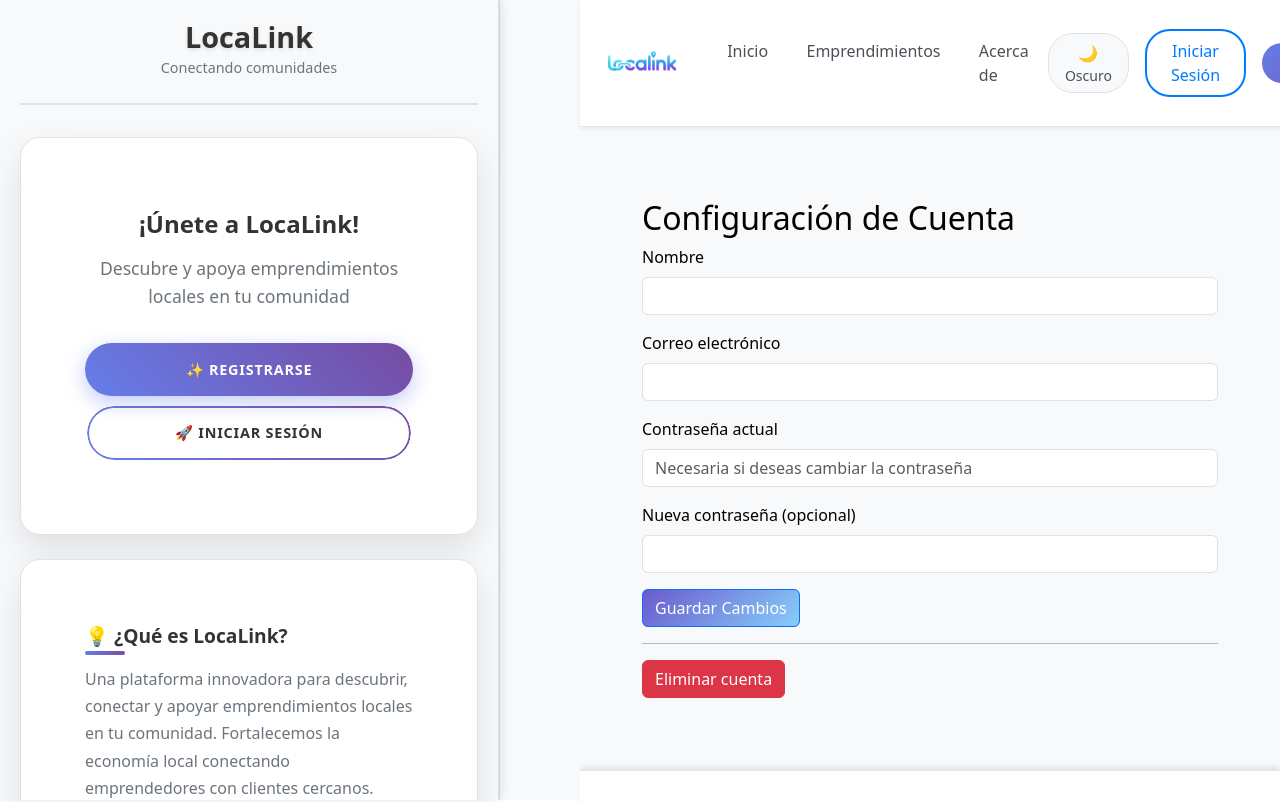
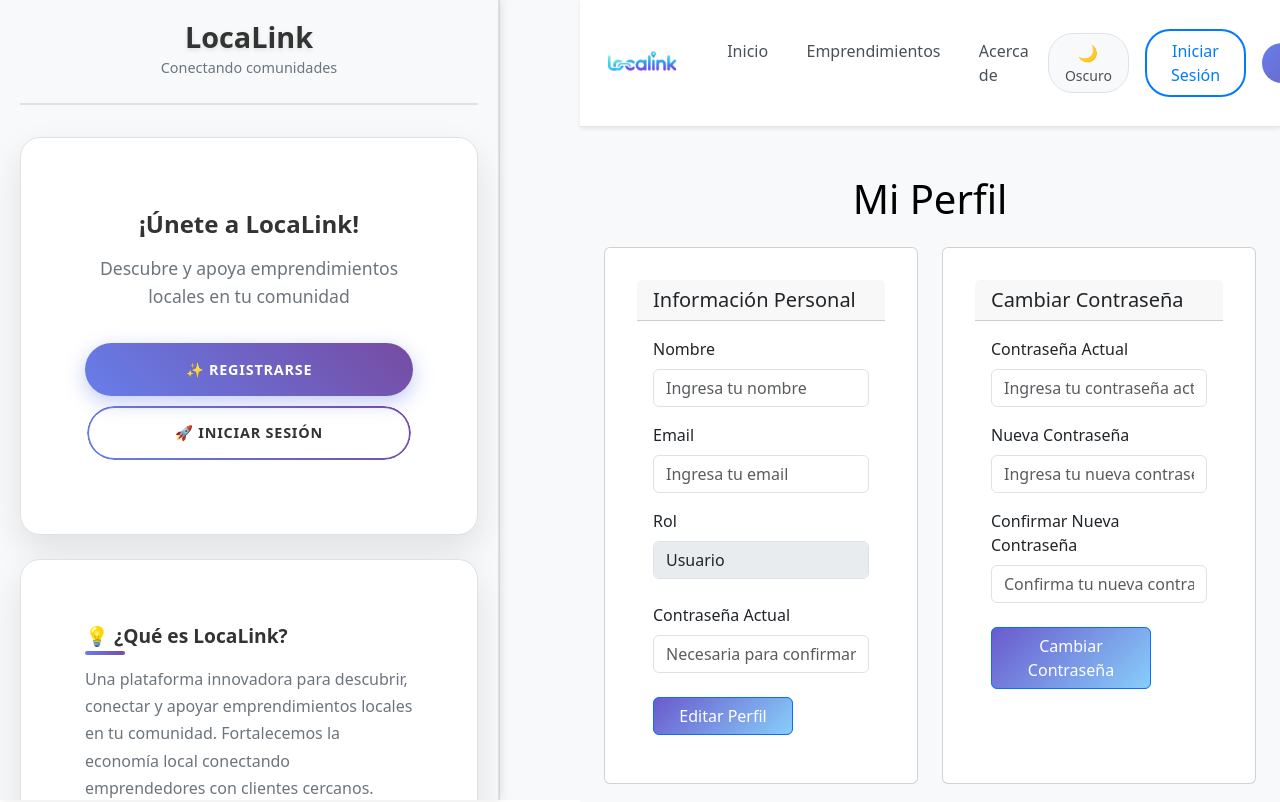
Before and after one commit to TochielVro/ProyectoDesarrolloSoftware, a React (Vite) app in the folder Frontend/: page /configuracion in a window 1280 px wide. Shown: the top 802 px of the page. Built offline with nearby package versions, Linux system fonts and the light colour scheme.

Commit message:
Mejora y correcion de interfaces

```diff
--- a/Frontend/package.json
+++ b/Frontend/package.json
@@ -18,6 +18,7 @@
     "react-dom": "^19.1.0",
     "react-icons": "^5.5.0",
     "react-router-dom": "^7.6.2",
+    "sweetalert2": "^11.22.2",
     "yup": "^1.6.1"
   },
   "devDependencies": {
--- a/Frontend/src/Components/Navbar.jsx
+++ b/Frontend/src/Components/Navbar.jsx
@@ -24,6 +24,11 @@ const CustomNavbar = ({ darkMode, toggleDarkMode }) => {
     if (cleanName.length === 0) return 'U';
 
     return cleanName.charAt(0).toUpperCase();
+  };
+
+  // Función para verificar si es admin de forma robusta
+  const esAdmin = () => {
+    return Boolean(user?.esAdmin === true || user?.esAdmin === 1 || user?.esAdmin === "1");
   };
 
   return (
@@ -74,20 +79,17 @@ const CustomNavbar = ({ darkMode, toggleDarkMode }) => {
                       {getInitial()}
                     </div>
                     <span className="ms-2">{user?.nombre || 'Usuario'}</span>
-                    {user?.esAdmin && (
+                    {esAdmin() && (
                       <span className="admin-badge ms-2">Admin</span>
                     )}
                   </Dropdown.Toggle>
 
                   <Dropdown.Menu className="modern-dropdown-menu">
-                    <Dropdown.Item as={Link} to="/perfil" className="modern-dropdown-item">
-                      <i className="bi bi-person me-2"></i> Mi Perfil
-                    </Dropdown.Item>
                     <Dropdown.Item as={Link} to="/crear-emprendimiento" className="modern-dropdown-item">
                       <i className="bi bi-plus-circle me-2"></i> Crear Emprendimiento
                     </Dropdown.Item>
 
-                    {user?.esAdmin && (
+                    {esAdmin() && (
                       <>
                         <Dropdown.Divider />
                         <Dropdown.Item
--- a/Frontend/src/Pages/ConfiguracionUsuario.jsx
+++ b/Frontend/src/Pages/ConfiguracionUsuario.jsx
@@ -1,43 +1,102 @@
 import React, { useEffect, useState } from 'react';
-import { Container, Form, Button, Alert } from 'react-bootstrap';
+import { Container, Row, Col, Form, Button, Alert, Card } from 'react-bootstrap';
 import api from '../services/api';
 import { useNavigate } from 'react-router-dom';
 import Swal from 'sweetalert2';
 
 const ConfiguracionUsuario = () => {
   const navigate = useNavigate();
-  const [usuario, setUsuario] = useState({ nombre: '', correo: '' });
+  const [usuario, setUsuario] = useState({ nombre: '', correo: '', esAdmin: false });
 
   const [nuevoNombre, setNuevoNombre] = useState('');
   const [nuevoCorreo, setNuevoCorreo] = useState('');
   const [nuevaContrasena, setNuevaContrasena] = useState('');
+  const [confirmarContrasena, setConfirmarContrasena] = useState('');
   const [contrasenaActual, setContrasenaActual] = useState('');
 
   const [mensaje, setMensaje] = useState('');
   const [tipoMensaje, setTipoMensaje] = useState('success');
 
+  // Detectar si estamos en modo oscuro
+  const [isDarkMode, setIsDarkMode] = useState(false);
+
+  // Función para obtener el color de fondo apropiado
+  const getBackgroundColor = () => {
+    return isDarkMode ? '#1a1a1a' : 'var(--light-color)'; // Usa tu variable CSS
+  };
+
+  // Detectar cambios en el tema
+  useEffect(() => {
+    const checkTheme = () => {
+      const theme = document.documentElement.getAttribute('data-bs-theme');
+      setIsDarkMode(theme === 'dark');
+    };
+
+    // Verificar tema inicial
+    checkTheme();
+
+    // Observar cambios en el atributo data-bs-theme
+    const observer = new MutationObserver(checkTheme);
+    observer.observe(document.documentElement, {
+      attributes: true,
+      attributeFilter: ['data-bs-theme']
+    });
+
+    return () => observer.disconnect();
+  }, []);
+
+  // Configuración de SweetAlert2 según el tema
+  const getSwalConfig = (type = 'default') => {
+    const baseConfig = {
+      background: isDarkMode ? '#2a2a2a' : '#ffffff',
+      color: isDarkMode ? '#ffffff' : '#333333',
+      confirmButtonColor: '#6a5acd',
+      cancelButtonColor: isDarkMode ? '#6c757d' : '#6c757d',
+    };
+
+    if (type === 'danger') {
+      return {
+        ...baseConfig,
+        confirmButtonColor: '#dc3545',
+      };
+    }
+
+    return baseConfig;
+  };
+
+  // Función para determinar el rol del usuario
+  const getRolUsuario = () => {
+    if (usuario.esAdmin === true) {
+      return 'Administrador';
+    }
+    return 'Usuario';
+  };
+
   useEffect(() => {
     const user = JSON.parse(localStorage.getItem('user'));
     if (user) {
-      setUsuario(user);
-      setNuevoNombre(user.nombre);
-      setNuevoCorreo(user.correo);
+      // Asegurar que esAdmin sea un booleano
+      const userWithAdmin = {
+        ...user,
+        esAdmin: Boolean(user.esAdmin)
+      };
+      setUsuario(userWithAdmin);
+      setNuevoNombre(user.nombre || '');
+      setNuevoCorreo(user.correo || '');
     }
   }, []);
 
-const handleActualizar = async () => {
+  const handleActualizarPerfil = async () => {
     try {
       const cambios = [];
       const body = {
         nombre: nuevoNombre,
         correo: nuevoCorreo,
         contrasena_actual: contrasenaActual,
-      nueva_contrasena: nuevaContrasena,
       };
 
       if (nuevoNombre !== usuario.nombre) cambios.push('nombre');
       if (nuevoCorreo !== usuario.correo) cambios.push('correo electrónico');
-    if (nuevaContrasena) cambios.push('contraseña');
 
       await api.put('/auth/configuracion', body);
 
@@ -48,59 +107,78 @@ const handleActualizar = async () => {
 
       const mensajeFinal = cambios.length
         ? `${cambios.join(' y ')} actualizado${cambios.length > 1 ? 's' : ''} correctamente`
-      : 'Datos actualizados';
+        : 'Perfil actualizado correctamente';
 
-    setMensaje(mensajeFinal);
-    setTipoMensaje('success');
+      Swal.fire({
+        title: 'Éxito',
+        text: mensajeFinal,
+        icon: 'success',
+        ...getSwalConfig()
+      });
 
-    // Limpiar campos
+      // Limpiar campo de contraseña actual
       setContrasenaActual('');
-    setNuevaContrasena('');
     } catch (error) {
-    setMensaje(error.response?.data?.error || 'Error al actualizar');
-    setTipoMensaje('danger');
+      Swal.fire({
+        title: 'Error',
+        text: error.response?.data?.error || 'Error al actualizar el perfil',
+        icon: 'error',
+        ...getSwalConfig()
+      });
     }
   };
 
+  const handleCambiarContrasena = async () => {
+    if (nuevaContrasena !== confirmarContrasena) {
+      Swal.fire({
+        title: 'Error',
+        text: 'Las contraseñas no coinciden',
+        icon: 'error',
+        ...getSwalConfig()
+      });
+      return;
+    }
 
-//   const handleActualizar = async () => {
-//     try {
-//       const body = {
-//         nombre: nuevoNombre,
-//         correo: nuevoCorreo,
-//         contrasena_actual: contrasenaActual,
-//         nueva_contrasena: nuevaContrasena,
-//       };
+    if (!contrasenaActual) {
+      Swal.fire({
+        title: 'Error',
+        text: 'Debes ingresar tu contraseña actual',
+        icon: 'error',
+        ...getSwalConfig()
+      });
+      return;
+    }
 
-//       await api.put('/auth/configuracion', body);
-//       setMensaje('Datos actualizados correctamente');
-//       setTipoMensaje('success');
+    try {
+      const body = {
+        nombre: nuevoNombre,
+        correo: nuevoCorreo,
+        contrasena_actual: contrasenaActual,
+        nueva_contrasena: nuevaContrasena,
+      };
 
-//       // Actualizar localStorage si se cambió el nombre
-//       const userActualizado = { ...usuario, nombre: nuevoNombre, correo: nuevoCorreo };
-//       localStorage.setItem('user', JSON.stringify(userActualizado));
-//     } catch (error) {
-//       setMensaje(error.response?.data?.error || 'Error al actualizar');
-//       setTipoMensaje('danger');
-//     }
-//   };
+      await api.put('/auth/configuracion', body);
 
-// const handleEliminarCuenta = async () => {
-//   const confirmacion = window.confirm(
-//     '¿Estás seguro de que deseas eliminar tu cuenta?\n\n⚠️ Esto también eliminará todos tus emprendimientos de forma permanente.'
-//   );
+      Swal.fire({
+        title: 'Éxito',
+        text: 'Contraseña actualizada correctamente',
+        icon: 'success',
+        ...getSwalConfig()
+      });
 
-//   if (!confirmacion) return;
-
-//   try {
-//     await api.delete('/auth/eliminar-cuenta');
-//     localStorage.clear();
-//     navigate('/login');
-//   } catch (error) {
-//     setMensaje('Error al eliminar cuenta');
-//     setTipoMensaje('danger');
-//   }
-// };
+      // Limpiar campos de contraseña
+      setContrasenaActual('');
+      setNuevaContrasena('');
+      setConfirmarContrasena('');
+    } catch (error) {
+      Swal.fire({
+        title: 'Error',
+        text: error.response?.data?.error || 'Error al cambiar la contraseña',
+        icon: 'error',
+        ...getSwalConfig()
+      });
+    }
+  };
 
   const handleEliminarCuenta = async () => {
     const resultado = await Swal.fire({
@@ -108,11 +186,10 @@ const handleEliminarCuenta = async () => {
       text: 'Esto también eliminará todos tus emprendimientos. Esta acción no se puede deshacer.',
       icon: 'warning',
       showCancelButton: true,
-    confirmButtonColor: '#d33',
-    cancelButtonColor: '#6c757d',
       confirmButtonText: 'Sí, eliminar',
       cancelButtonText: 'Cancelar',
       reverseButtons: true,
+      ...getSwalConfig('danger')
     });
 
     if (resultado.isConfirmed) {
@@ -121,79 +198,163 @@ const handleEliminarCuenta = async () => {
         localStorage.clear();
         navigate('/login');
       } catch (error) {
-      Swal.fire('Error', 'No se pudo eliminar la cuenta.', 'error');
+        Swal.fire({
+          title: 'Error',
+          text: 'No se pudo eliminar la cuenta.',
+          icon: 'error',
+          ...getSwalConfig()
+        });
       }
     }
   };
 
+  return (
+    <div className="min-vh-100 py-4" style={{ backgroundColor: getBackgroundColor() }}>
+      <Container style={{ maxWidth: '1200px' }}>
+        <h1 className="mb-4 text-center">Mi Perfil</h1>
 
-// const handleEliminarCuenta = async () => {
-//     if (!window.confirm('¿Estás seguro de que deseas eliminar tu cuenta? Esto también eliminará todos tus emprendimientos.')) return;
+        {mensaje && <Alert variant={tipoMensaje} className="mb-4">{mensaje}</Alert>}
 
-//     try {
-//       await api.delete('/auth/eliminar-cuenta');
-//       localStorage.clear();
-//       navigate('/login');
-//     } catch (error) {
-//       setMensaje('Error al eliminar cuenta');
-//       setTipoMensaje('danger');
-//     }
-//   };
-
-  return (
-    <Container className="my-5" style={{ maxWidth: 600 }}>
-      <h2>Configuración de Cuenta</h2>
-
-      {mensaje && <Alert variant={tipoMensaje}>{mensaje}</Alert>}
-
+        <Row className="g-4">
+          {/* Información Personal */}
+          <Col lg={6}>
+            <Card className="h-100">
+              <Card.Header>
+                <h5 className="mb-0">Información Personal</h5>
+              </Card.Header>
+              <Card.Body>
                 <Form>
                   <Form.Group className="mb-3">
                     <Form.Label>Nombre</Form.Label>
                     <Form.Control
                       value={nuevoNombre}
                       onChange={(e) => setNuevoNombre(e.target.value)}
+                      placeholder="Ingresa tu nombre"
                     />
                   </Form.Group>
 
                   <Form.Group className="mb-3">
-          <Form.Label>Correo electrónico</Form.Label>
+                    <Form.Label>Email</Form.Label>
                     <Form.Control
                       type="email"
                       value={nuevoCorreo}
                       onChange={(e) => setNuevoCorreo(e.target.value)}
+                      placeholder="Ingresa tu email"
+                    />
+                  </Form.Group>
+
+                  <Form.Group className="mb-4">
+                    <Form.Label>Rol</Form.Label>
+                    <div className="d-flex align-items-center">
+                      <Form.Control
+                        value={getRolUsuario()}
+                        disabled
+                      />
+                      {Boolean(usuario.esAdmin) && (
+                        <span className="admin-badge ms-2">
+                          ADMIN
+                        </span>
+                      )}
+                    </div>
+                  </Form.Group>
+
+                  <Form.Group className="mb-4">
+                    <Form.Label>Contraseña Actual</Form.Label>
+                    <Form.Control
+                      type="password"
+                      value={contrasenaActual}
+                      onChange={(e) => setContrasenaActual(e.target.value)}
+                      placeholder="Necesaria para confirmar cambios"
+                    />
+                  </Form.Group>
+
+                  <Button
+                    variant="primary"
+                    onClick={handleActualizarPerfil}
+                    style={{ width: '140px' }}
+                  >
+                    Editar Perfil
+                  </Button>
+                </Form>
+              </Card.Body>
+            </Card>
+          </Col>
+
+          {/* Cambiar Contraseña */}
+          <Col lg={6}>
+            <Card className="h-100">
+              <Card.Header>
+                <h5 className="mb-0">Cambiar Contraseña</h5>
+              </Card.Header>
+              <Card.Body>
+                <Form>
+                  <Form.Group className="mb-3">
+                    <Form.Label>Contraseña Actual</Form.Label>
+                    <Form.Control
+                      type="password"
+                      value={contrasenaActual}
+                      onChange={(e) => setContrasenaActual(e.target.value)}
+                      placeholder="Ingresa tu contraseña actual"
                     />
                   </Form.Group>
 
                   <Form.Group className="mb-3">
-          <Form.Label>Contraseña actual</Form.Label>
-          <Form.Control
-            type="password"
-            value={contrasenaActual}
-            onChange={(e) => setContrasenaActual(e.target.value)}
-            placeholder="Necesaria si deseas cambiar la contraseña"
-          />
-        </Form.Group>
-
-        <Form.Group className="mb-3">
-          <Form.Label>Nueva contraseña (opcional)</Form.Label>
+                    <Form.Label>Nueva Contraseña</Form.Label>
                     <Form.Control
                       type="password"
                       value={nuevaContrasena}
                       onChange={(e) => setNuevaContrasena(e.target.value)}
+                      placeholder="Ingresa tu nueva contraseña"
                     />
                   </Form.Group>
 
-        <Button variant="primary" onClick={handleActualizar}>
-          Guardar Cambios
-        </Button>
+                  <Form.Group className="mb-4">
+                    <Form.Label>Confirmar Nueva Contraseña</Form.Label>
+                    <Form.Control
+                      type="password"
+                      value={confirmarContrasena}
+                      onChange={(e) => setConfirmarContrasena(e.target.value)}
+                      placeholder="Confirma tu nueva contraseña"
+                    />
+                  </Form.Group>
 
-        <hr />
-
-        <Button variant="danger" onClick={handleEliminarCuenta}>
-          Eliminar cuenta
+                  <Button
+                    variant="primary"
+                    onClick={handleCambiarContrasena}
+                    style={{ width: '160px' }}
+                  >
+                    Cambiar Contraseña
                   </Button>
                 </Form>
+              </Card.Body>
+            </Card>
+          </Col>
+        </Row>
+
+        {/* Zona de Peligro */}
+        <Row className="mt-4">
+          <Col>
+            <Card className="border-danger">
+              <Card.Header className="bg-danger text-white">
+                <h5 className="mb-0">Eliminar Cuenta</h5>
+              </Card.Header>
+              <Card.Body>
+                <p className="text-muted mb-3">
+                  Una vez que elimines tu cuenta, no hay vuelta atrás. Por favor, ten cuidado ya que esta acción es permanente.
+                </p>
+                <Button
+                  variant="danger"
+                  onClick={handleEliminarCuenta}
+                  style={{ width: '140px' }}
+                >
+                  Eliminar
+                </Button>
+              </Card.Body>
+            </Card>
+          </Col>
+        </Row>
       </Container>
+    </div>
   );
 };
 
--- a/Frontend/src/Pages/MisEmprendimientos.jsx
+++ b/Frontend/src/Pages/MisEmprendimientos.jsx
@@ -65,11 +65,17 @@ const MisEmprendimientos = () => {
   const handleCloseModal = () => setEmprendimientoAEliminar(null);
 
   // Mostrar spinner si está cargando
-  if (loading) return <Spinner animation="border" />;
+  if (loading) {
+    return (
+      <Container className="text-center mt-5">
+        <Spinner animation="border" variant="primary" />
+      </Container>
+    );
+  }
 
   // Render del componente
   return (
-    <Container className="py-4">
+    <Container className="my-4">
       {/* Título de la sección y botón para crear nuevo emprendimiento */}
       <div className="d-flex justify-content-between align-items-center mb-4">
         <h2>Mis Emprendimientos</h2>
@@ -83,33 +89,38 @@ const MisEmprendimientos = () => {
 
       {/* Si no hay emprendimientos registrados */}
       {emprendimientos.length === 0 ? (
-        <Card className="text-center p-4">
-          <p>Aún no tienes emprendimientos registrados</p>
-          <Button as={Link} to="/crear-emprendimiento" variant="primary">
-            Crear mi primer emprendimiento
-          </Button>
+        <Card className="card-custom text-center p-4">
+          <Card.Body>
+            <p>Aún no tienes emprendimientos registrados</p>
+            <Button as={Link} to="/crear-emprendimiento" variant="primary">
+              Crear mi primer emprendimiento
+            </Button>
+          </Card.Body>
         </Card>
       ) : (
         // Mostrar los emprendimientos en formato de grilla
         <Row xs={1} md={2} lg={3} className="g-4">
           {emprendimientos.map((emp) => (
             <Col key={emp.id_emprendimiento}>
-              <Card className="h-100">
+              <Card className="card-custom h-100">
                 {/* Mostrar imagen si existe */}
                 {emp.imagen_url && (
                   <Card.Img
                     variant="top"
                     src={`http://localhost:3001${emp.imagen_url}`}
                     alt={emp.nombre}
+                    className="card-img-custom"
                   />
                 )}
                 {/* Cuerpo de la tarjeta con nombre y descripción */}
                 <Card.Body>
                   <Card.Title>{emp.nombre}</Card.Title>
-                  <Card.Text>{emp.descripcion.substring(0, 100)}...</Card.Text>
+                  <Card.Text>
+                    {emp.descripcion.substring(0, 100)}...
+                  </Card.Text>
                 </Card.Body>
                 {/* Pie con botones de acción: editar y eliminar */}
-                <Card.Footer className="bg-white">
+                <Card.Footer className="bg-transparent border-0">
                   <div className="d-flex justify-content-between">
                     {/* Botón para navegar a la pantalla de edición */}
                     <Button
@@ -136,13 +147,17 @@ const MisEmprendimientos = () => {
       )}
 
       {/* Modal de confirmación de eliminación */}
-      <Modal show={!!emprendimientoAEliminar} onHide={handleCloseModal} centered>
+      <Modal
+        show={!!emprendimientoAEliminar}
+        onHide={handleCloseModal}
+        centered
+      >
         <Modal.Header closeButton>
           <Modal.Title>Confirmar eliminación</Modal.Title>
         </Modal.Header>
         <Modal.Body>
           {/* Mensaje personalizado con nombre del emprendimiento */}
-          ¿Estás seguro de que deseas eliminar <strong>{emprendimientoAEliminar?.nombre}</strong>?
+          ¿Estás seguro de que deseas eliminar <strong style={{color: 'var(--primary-color)'}}>{emprendimientoAEliminar?.nombre}</strong>?
           Esta acción no se puede deshacer.
         </Modal.Body>
         <Modal.Footer>
```
Also changed, not shown: 1 other file (tests, documents, lock files or other folders). Lines whose indentation alone changed are shown as unchanged.
